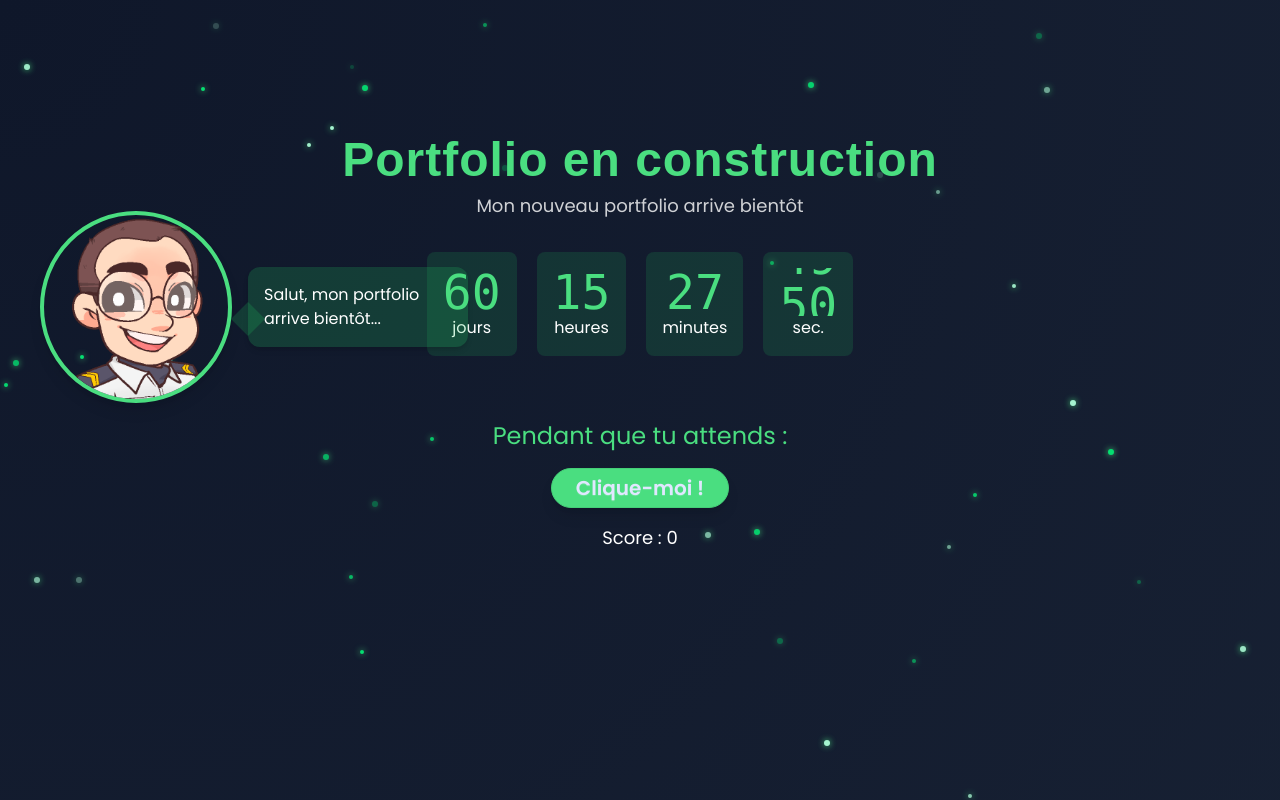
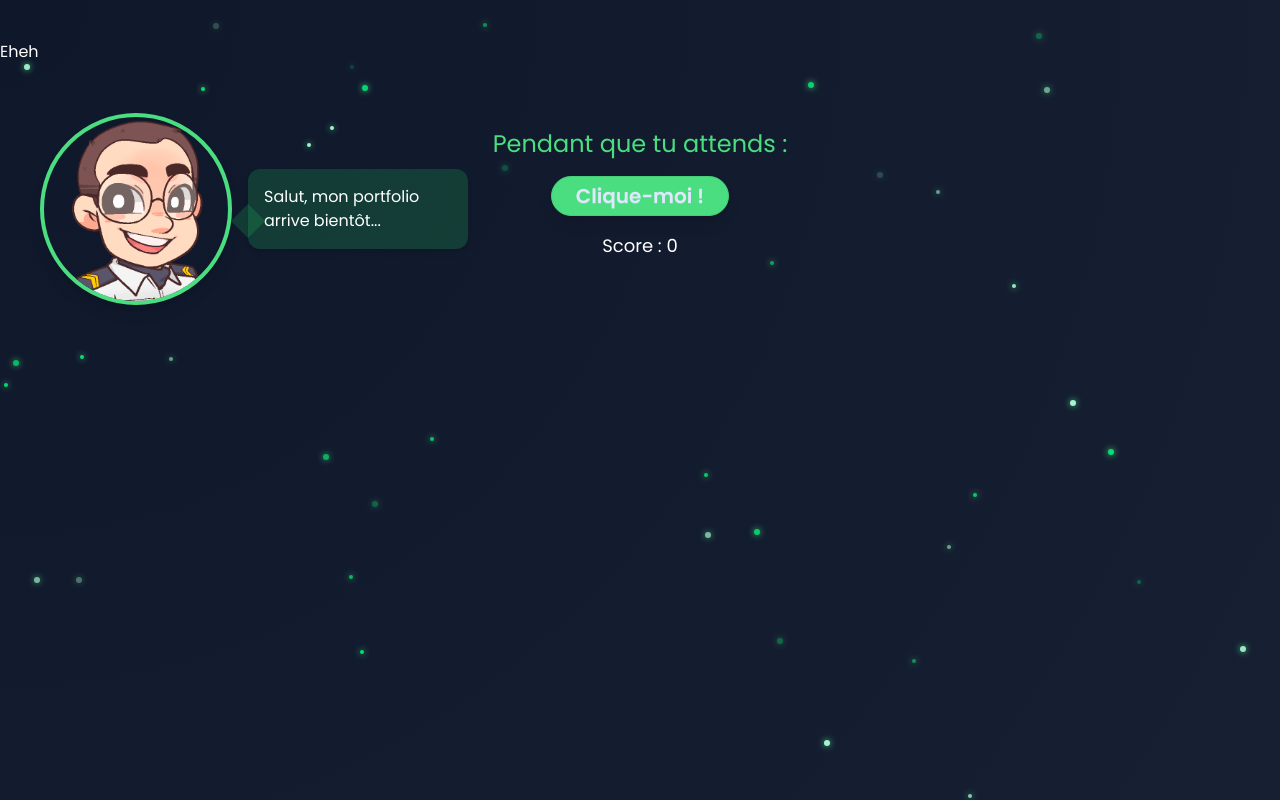
Before and after one commit to AkariSensei/portfolio-attente, a React (Vite) app: page / in a window 1280 px wide. Built offline with nearby package versions, Linux system fonts and the light colour scheme.

Commit message:
Update Timer.tsx
Test

```diff
--- a/src/components/Timer.tsx
+++ b/src/components/Timer.tsx
@@ -7,21 +7,6 @@ export default function Timer({ timeLeft }: TimerProps) {
     const values = [timeLeft.days, timeLeft.hours, timeLeft.minutes, timeLeft.seconds];
 
     return (
-        <div className="flex flex-col items-center text-center mt-24">
-            <h1 className="text-5xl mb-2">Portfolio en construction</h1>
-            <p className="mb-8 text-lg opacity-80">Mon nouveau portfolio arrive bientôt</p>
-            <div className="grid grid-flow-col gap-5 text-center auto-cols-max">
-                {labels.map((label, index) => (
-                    <div
-                        key={label}
-                        className="flex flex-col p-4 bg-[rgba(34,197,94,0.15)] rounded-box items-center min-w-[80px]">
-                        <span className="countdown font-mono text-5xl text-primary flex justify-center w-full">
-                            <span style={{ "--value": values[index] } as React.CSSProperties}></span>
-                        </span>
-                        {label}
-                    </div>
-                ))}
-            </div>
-        </div>
+        <div>Eheh</div>
     );
 }
```
